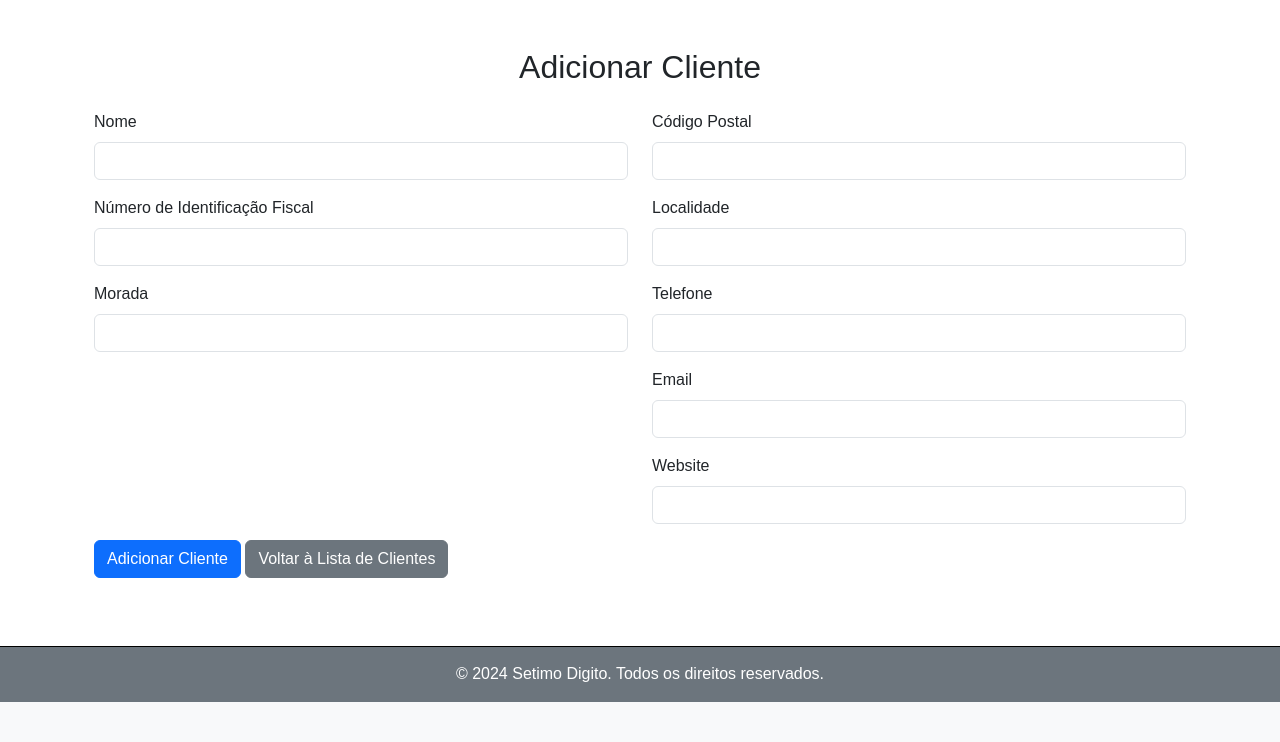
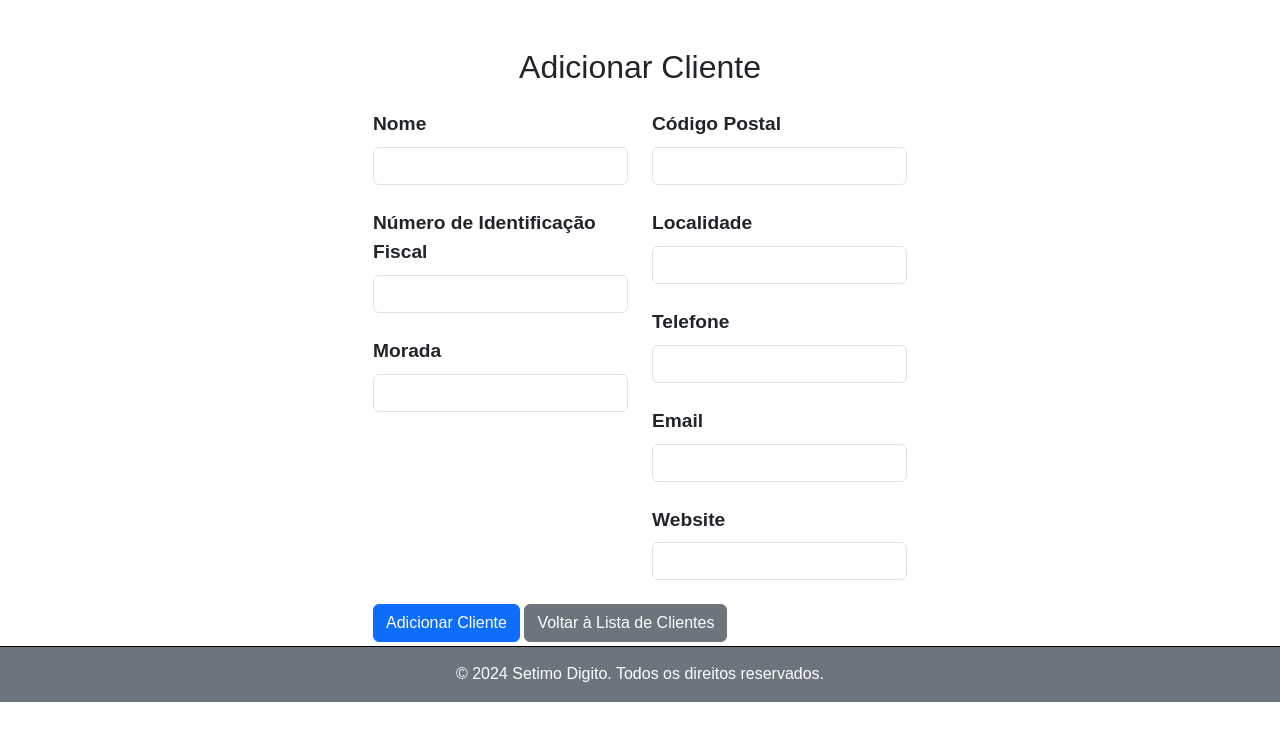
Before and after one commit to 7digito/setimodigito, a Django app: page /clientes/adicionar/ in a window 1280 px wide. Shown: the part 98-840 px from the top of the page. Before the commit the page ends 800 px from the top, so only its background shows below. Run offline with Django 5.2, Linux system fonts and the light colour scheme.

Commit message:
CLientes revisado

```diff
--- a/clientes/forms.py
+++ b/clientes/forms.py
@@ -4,4 +4,4 @@ from .models import Cliente
 class ClienteForm(forms.ModelForm):
     class Meta:
         model = Cliente
-        fields = ['nome', 'nif', 'morada', 'codigo_postal', 'localidade', 'telefone', 'email', 'website', 'cliente_desde']
+        fields = ['nome', 'nif', 'morada', 'codigo_postal', 'localidade', 'telefone', 'email', 'website']
--- a/clientes/templates/clientes/adicionar_cliente.html
+++ b/clientes/templates/clientes/adicionar_cliente.html
@@ -3,45 +3,45 @@
 {% block title %}Adicionar Cliente{% endblock %}
 
 {% block content %}
-<div class="container mt-5">
+<div class="container mt-5" style="max-width: 50%; margin: 0 auto;">
     <h2 class="text-center mb-4">Adicionar Cliente</h2>
 
-       <form method="post">
+    <form method="post">
         {% csrf_token %}
         <div class="row">
             <div class="col-md-6">
-                <div class="mb-3">
-                    <label for="nome" class="form-label">Nome</label>
+                <div class="mb-4">
+                    <label for="nome" class="form-label" style="font-size: 1.2rem; font-weight: bold; text-align: left;">Nome</label>
                     <input type="text" class="form-control" id="nome" name="nome" required>
                 </div>
-                <div class="mb-3">
-                    <label for="nif" class="form-label">Número de Identificação Fiscal</label>
+                <div class="mb-4">
+                    <label for="nif" class="form-label" style="font-size: 1.2rem; font-weight: bold; text-align: left;">Número de Identificação Fiscal</label>
                     <input type="text" class="form-control" id="nif" name="nif">
                 </div>
-                <div class="mb-3">
-                    <label for="morada" class="form-label">Morada</label>
+                <div class="mb-4">
+                    <label for="morada" class="form-label" style="font-size: 1.2rem; font-weight: bold; text-align: left;">Morada</label>
                     <input type="text" class="form-control" id="morada" name="morada">
                 </div>
             </div>
             <div class="col-md-6">
-                <div class="mb-3">
-                    <label for="codigo_postal" class="form-label">Código Postal</label>
+                <div class="mb-4">
+                    <label for="codigo_postal" class="form-label" style="font-size: 1.2rem; font-weight: bold; text-align: left;">Código Postal</label>
                     <input type="text" class="form-control" id="codigo_postal" name="codigo_postal">
                 </div>
-                <div class="mb-3">
-                    <label for="localidade" class="form-label">Localidade</label>
+                <div class="mb-4">
+                    <label for="localidade" class="form-label" style="font-size: 1.2rem; font-weight: bold; text-align: left;">Localidade</label>
                     <input type="text" class="form-control" id="localidade" name="localidade">
                 </div>
-                <div class="mb-3">
-                    <label for="telefone" class="form-label">Telefone</label>
+                <div class="mb-4">
+                    <label for="telefone" class="form-label" style="font-size: 1.2rem; font-weight: bold; text-align: left;">Telefone</label>
                     <input type="text" class="form-control" id="telefone" name="telefone">
                 </div>
-                <div class="mb-3">
-                    <label for="email" class="form-label">Email</label>
+                <div class="mb-4">
+                    <label for="email" class="form-label" style="font-size: 1.2rem; font-weight: bold; text-align: left;">Email</label>
                     <input type="email" class="form-control" id="email" name="email">
                 </div>
-                <div class="mb-3">
-                    <label for="website" class="form-label">Website</label>
+                <div class="mb-4">
+                    <label for="website" class="form-label" style="font-size: 1.2rem; font-weight: bold; text-align: left;">Website</label>
                     <input type="url" class="form-control" id="website" name="website">
                 </div>
             </div>
--- a/clientes/views.py
+++ b/clientes/views.py
@@ -6,14 +6,16 @@ def listar_clientes(request):
     clientes = Cliente.objects.all()
     return render(request, 'clientes/listar_clientes.html', {'clientes': clientes})
 
+
 def adicionar_cliente(request):
     if request.method == 'POST':
         form = ClienteForm(request.POST)
         if form.is_valid():
-            form.save()
-            return redirect('listar_clientes')
+            form.save()  # Isso salvará o cliente no banco de dados
+            return redirect('listar_clientes')  # Redireciona após salvar
     else:
-        form = ClienteForm()
+        form = ClienteForm()  # Formulário vazio para GET
+
     return render(request, 'clientes/adicionar_cliente.html', {'form': form})
 
 # View para editar um cliente
```
Also changed, not shown: db.sqlite3.
